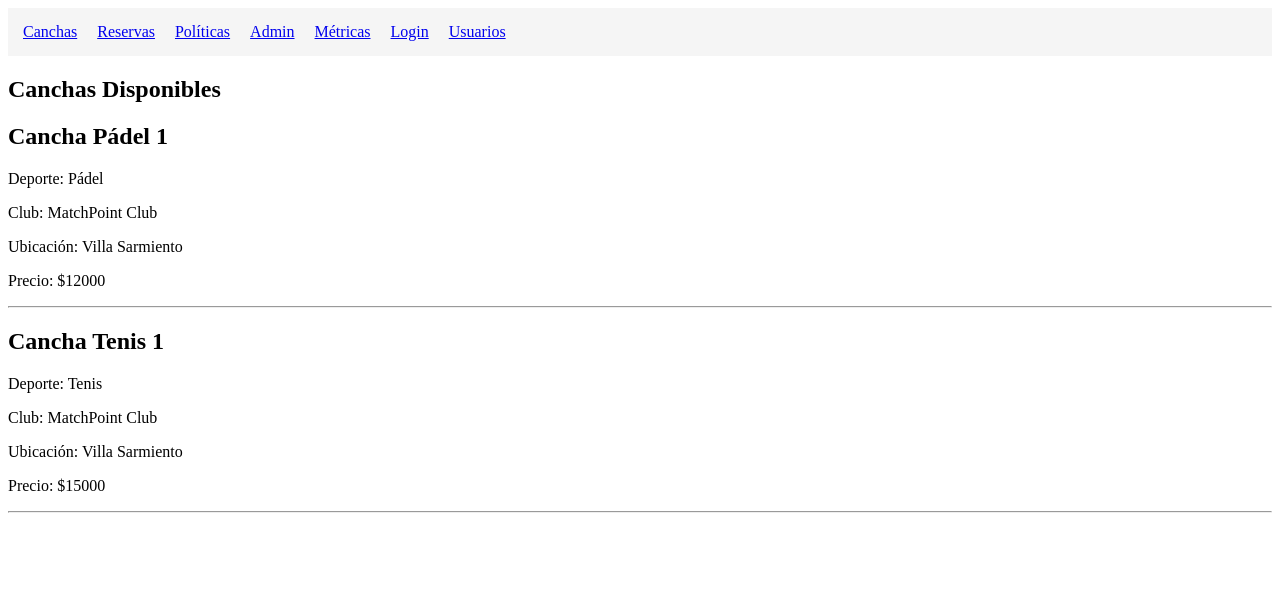
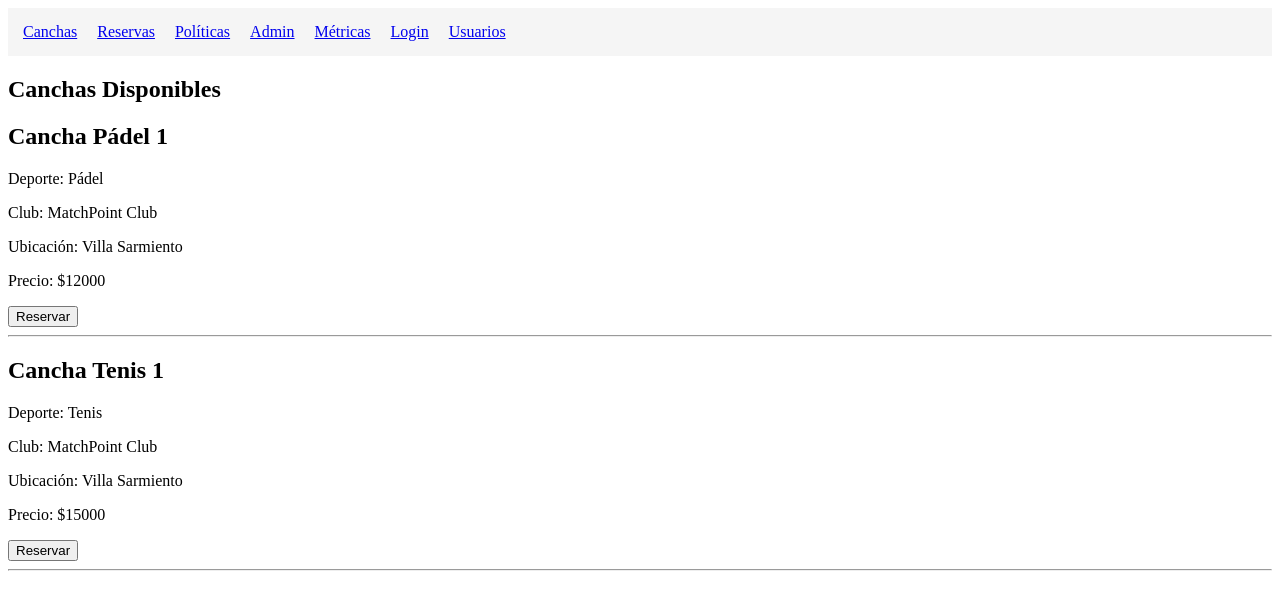
Before and after one commit to bbonanno03/PNT2-MatchPoint, a Vue app: page /canchas in a window 1280 px wide. Shown: the top 610 px of the page. Built offline with nearby package versions, Linux system fonts and the light colour scheme.

Commit message:
refactor: implementar componente reutilizable CourtCard

```diff
--- /dev/null
+++ b/src/components/CourtCard.vue
@@ -0,0 +1,23 @@
+<template>
+  <article>
+    <h2>{{ court.name }}</h2>
+
+    <p>Deporte: {{ court.sport }}</p>
+    <p>Club: {{ court.club }}</p>
+    <p>Ubicación: {{ court.location }}</p>
+    <p>Precio: ${{ court.price }}</p>
+
+    <button>Reservar</button>
+
+    <hr />
+  </article>
+</template>
+
+<script setup>
+defineProps({
+  court: {
+    type: Object,
+    required: true
+  }
+})
+</script>
--- a/src/views/CourtsView.vue
+++ b/src/views/CourtsView.vue
@@ -2,19 +2,17 @@
   <section>
     <h1>Canchas Disponibles</h1>
 
-    <div v-for="court in courtsStore.activeCourts" :key="court.id">
-      <h2>{{ court.name }}</h2>
-      <p>Deporte: {{ court.sport }}</p>
-      <p>Club: {{ court.club }}</p>
-      <p>Ubicación: {{ court.location }}</p>
-      <p>Precio: ${{ court.price }}</p>
-      <hr />
-    </div>
+    <CourtCard
+      v-for="court in courtsStore.activeCourts"
+      :key="court.id"
+      :court="court"
+    />
   </section>
 </template>
 
 <script setup>
 import { useCourtsStore } from '../stores/courts'
+import CourtCard from '../components/CourtCard.vue'
 
 const courtsStore = useCourtsStore()
 </script>
```
